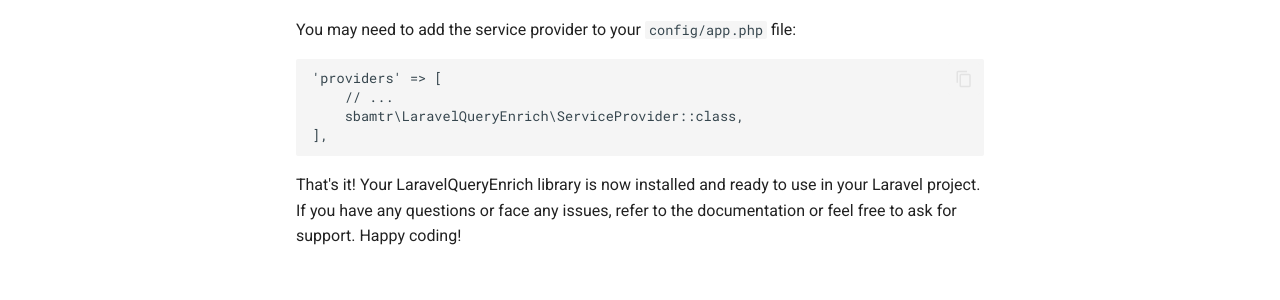
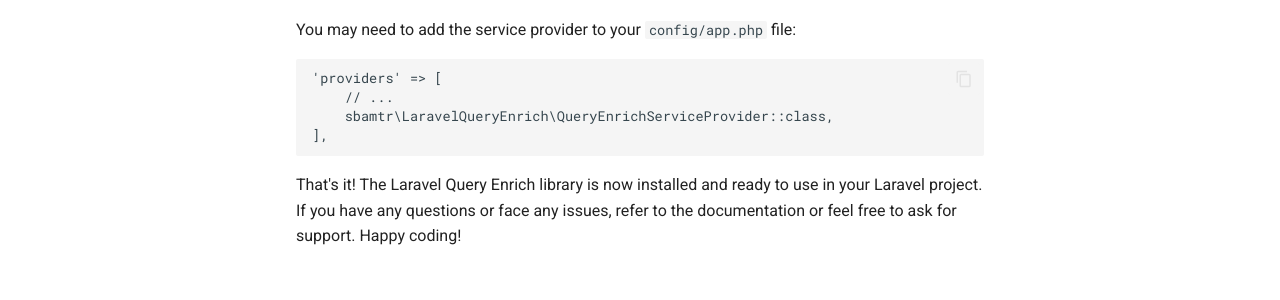
Before and after one commit to SiavashBamshadnia/Laravel-Query-Enrich, an MkDocs documentation site: the page built from docs/installation.md, in a window 1280 px wide. Shown: the part 386-686 px from the top of the page. Built offline with MkDocs 1.6.1 and Material for MkDocs 9.7.7, drawn with Linux system fonts in a browser that asks for light colours; comment, search, counter and statistics services are not loaded.

Commit message:
docs: cleanup documentation

````diff
--- a/docs/installation.md
+++ b/docs/installation.md
@@ -15,9 +15,9 @@ You may need to add the service provider to your `config/app.php` file:
 ```php
 'providers' => [
     // ...
-    sbamtr\LaravelQueryEnrich\ServiceProvider::class,
+    sbamtr\LaravelQueryEnrich\QueryEnrichServiceProvider::class,
 ],
 ```
 
-That's it! Your LaravelQueryEnrich library is now installed and ready to use in your Laravel project. If you have any
+That's it! The Laravel Query Enrich library is now installed and ready to use in your Laravel project. If you have any
 questions or face any issues, refer to the documentation or feel free to ask for support. Happy coding!
````
